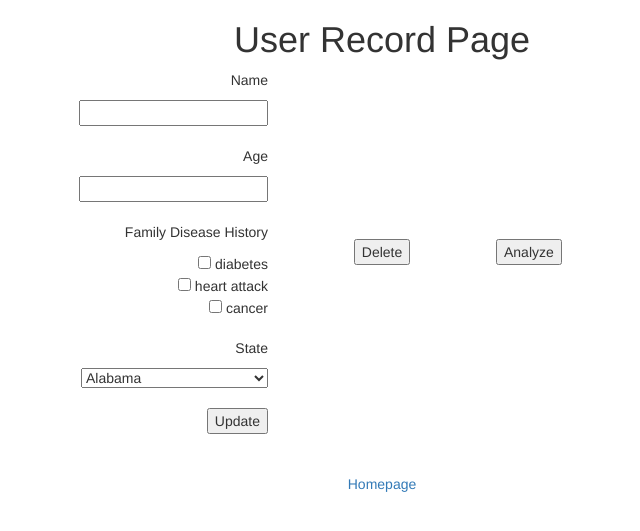
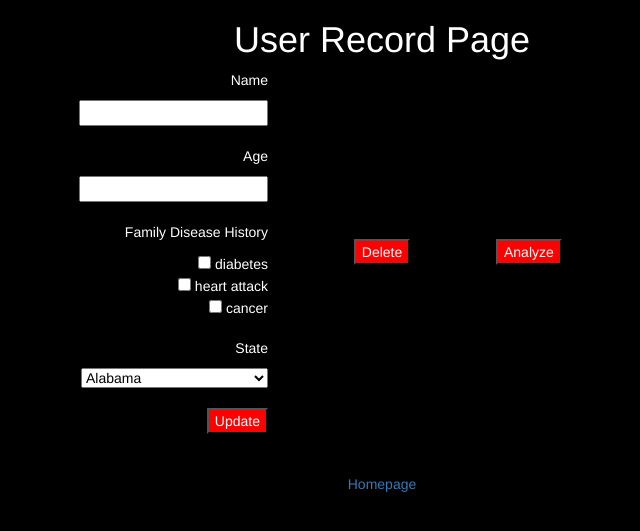
Before and after one commit to cyang87/cs411_project, a Django app: template cs411_app/templates/update_info.html in a window 1280 px wide. Shown: the top 531 px of the page, without its empty margins (258-898 px from the left). Run offline with Django 3.2, Linux system fonts and the light colour scheme; the template is opened without the code that fills it, so the values that code supplies are empty; some libraries are stand-ins or nearby versions.

Commit message:
update_info page frontend

```diff
--- a/cs411_app/templates/update_info.html
+++ b/cs411_app/templates/update_info.html
@@ -11,9 +11,9 @@
   <script src="https://maxcdn.bootstrapcdn.com/bootstrap/3.4.0/js/bootstrap.min.js"></script>
 </head>
 
-<body>
+<body style="background-color:black;">
 <div class = "container">
-<h1 class="text-center" > User Record Page </h1>
+<h1 class="text-center" style="color:white"> User Record Page </h1>
 </div>
 
 <!-- Name, user_name, age, gender, state, family_disease_history -->
@@ -25,26 +25,26 @@
 
     <td align="right" style="width: 40%">
     <div>
-    <form action="http://localhost:8000/updated_page/" method="POST">
+    <form action="http://localhost:8000/updated_page/" method="POST" style="color:white;">
 
             <input type="hidden" name="user_id" value="{{result.0.user_id}}" />
 
 
         <div>
-          <p>Name</p>
-          <input name="name" id="name" value = "{{result.0.user_name}}" type="text" required>
+          <p style="color:white">Name</p>
+          <input name="name" id="name" value = "{{result.0.user_name}}" type="text" style="color:black;" required>
         </div>
         <br>
         <div>
-          <p>Age</p>
-          <input name="age" id="age" value = "{{result.0.age}}" type="number" required>
+          <p style="color:white">Age</p>
+          <input name="age" id="age" value = "{{result.0.age}}" type="number" style="color:black;" required>
         </div>
         <br>
         <div>
-          <p>Family Disease History</p>
+          <p style="color:white">Family Disease History</p>
 
             {% if 'diabetes' in result.0.family_disease_history %}
-            <input type="checkbox" name="disease1" value="diabetes" checked> diabetes <br>
+            <input type="checkbox" name="disease1" value="diabetes" checked > diabetes <br>
             {% else %}
             <input type="checkbox" name="disease1" value="diabetes"> diabetes <br>
             {% endif %}
@@ -65,9 +65,9 @@
         </div>
         <br>
         <div>
-          <p>State</p>
+          <p style="color:white">State</p>
 
-          <select id="state" name="state">
+          <select id="state" name="state" style="color:black;">
               <option value="Alabama">Alabama</option>
               <option value="Alaska">Alaska</option>
               <option value="Arizona">Arizona</option>
@@ -126,7 +126,7 @@
           </select>
         </div>
         <br>
-        <input type="submit" value="Update"/>
+        <input type="submit" value="Update" style="background-color: red"/>
 
     </form>
     </div>
@@ -134,18 +134,18 @@
     </td>
 
     <td align="center" style="width: 20%">
-            <form action="http://localhost:8000/deleted_page/" method="POST">
+            <form action="http://localhost:8000/deleted_page/" method="POST" style="color:white;">
       <!-- <input name="user_id" id="user_id" type="text" required> -->
                 <input type="hidden" name="user_id" value="{{result.0.user_id}}" />
-          <input type="submit" value="Delete"/>
+          <input type="submit" value="Delete" style="background-color: red"/>
         </form>
     </td>
 
     <td align="left" style="width: 40%">
 
-            <form action="http://localhost:8000/analyze/" method="POST">
+            <form action="http://localhost:8000/analyze/" method="POST" style="color:white;">
                     <input type="hidden" name="user_id" value="{{result.0.user_id}}" />
-          <input type="submit" value="Analyze"/>
+          <input type="submit" value="Analyze" style="background-color: red"/>
         </form>
 
     </td>
```
Also changed, not shown: cs411_app/templates/analyze.html (line endings or trailing spaces).
